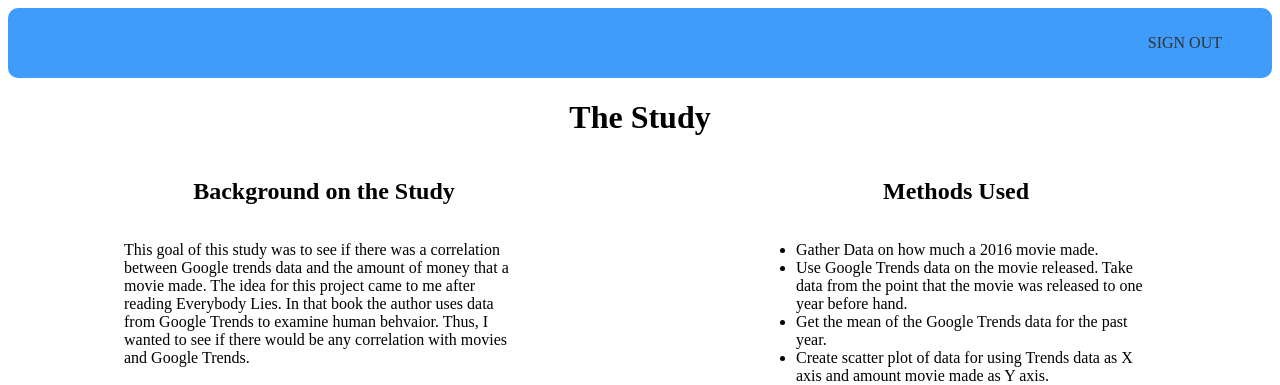
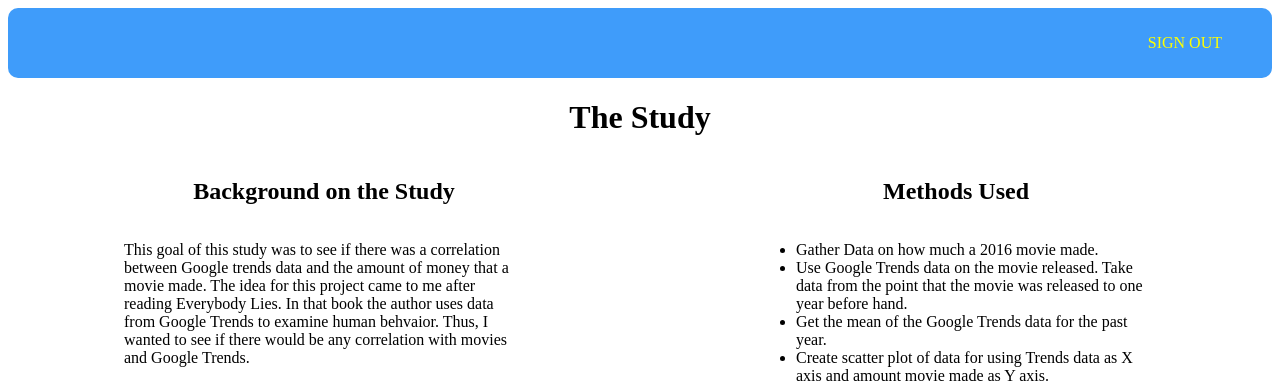
Before and after one commit to ravenusmc/movies, a Flask app: page /home in a window 1280 px wide, with the pointer over the restyled element. Shown: the top 385 px of the page. Run offline with Flask 2, Linux system fonts and the light colour scheme; the visitor is signed in with stand-in values (Sample User, id 1).

Commit message:
minor change

```diff
--- a/static/css/style.css
+++ b/static/css/style.css
@@ -104,6 +104,10 @@ nav ul a {
     color: #333;
 }
 
+nav ul a:hover {
+    color: yellow;
+}
+
 .study_area {
     margin-top: 15px;
     display: flex;
```
